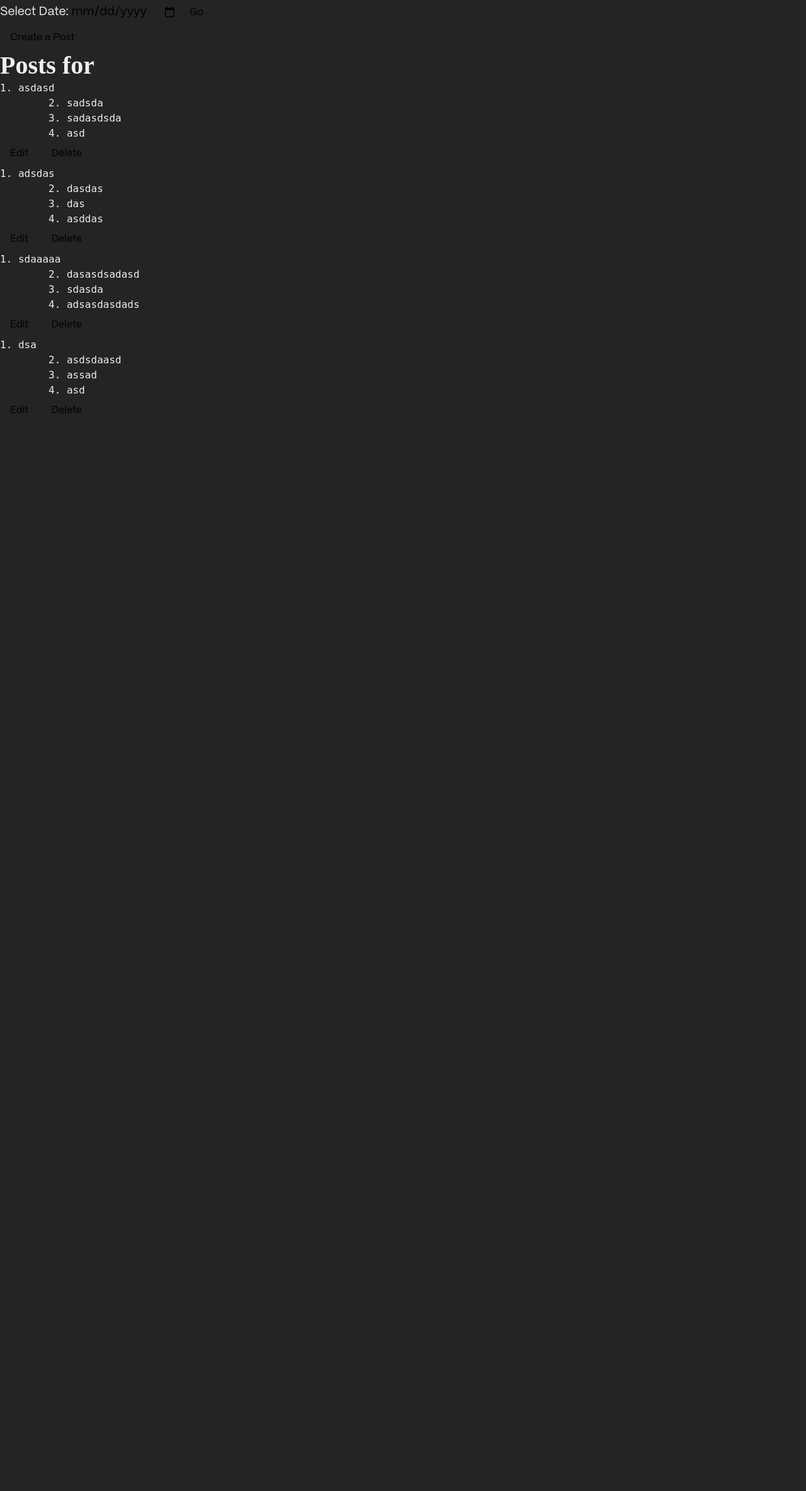
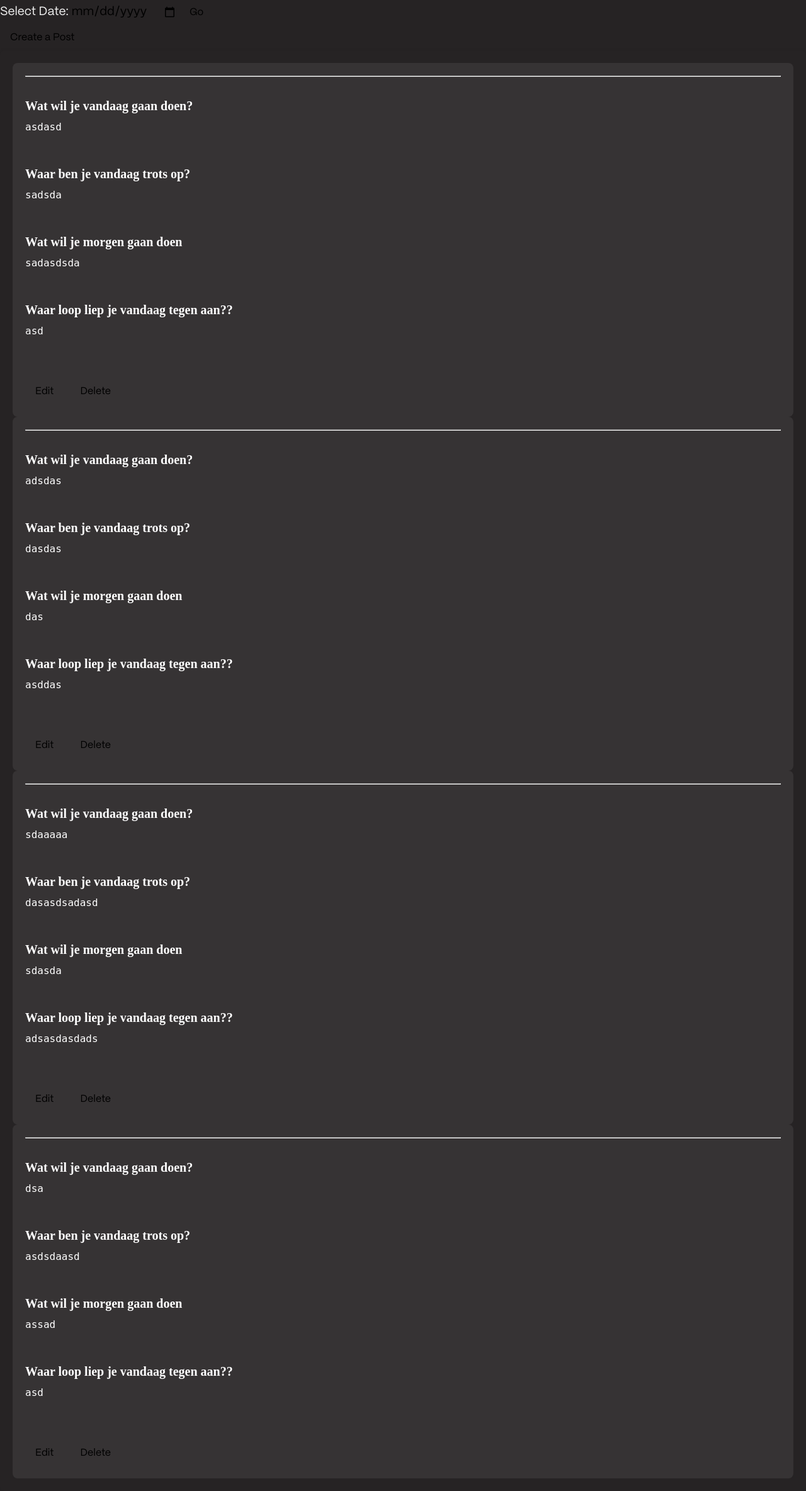
Before and after one commit to MisterAmig0/MONK, a Flask app: template templates/journaling.html in a window 1280 px wide. Shown: the whole page at 63% size. Before the commit the page ends 656 px from the top, so only its background shows below. Run offline with Flask 3, Linux system fonts and the light colour scheme; the template is opened without the code that fills it: values that come from a table or form of the project are taken from there, others are empty; data comes from the database, SQL or seed files in the repository; some web fonts are replaced.

Commit message:
Start post design
Sta

```diff
--- a/app.py
+++ b/app.py
@@ -58,6 +58,9 @@ def journaling():
     selected_date = request.args.get('date', datetime.today().strftime('%Y-%m-%d'))
     selected_date = datetime.strptime(selected_date, '%Y-%m-%d').date()
 
+    # Format day and date
+    formatted_day_date = selected_date.strftime('%A, %d %B')  # Example: "Monday, 05 December 2024"
+
     if request.method == 'POST':
         # Check if a post for the selected date already exists
         existing_post = Post.query.filter_by(user=user, date=selected_date).first()
@@ -88,7 +91,12 @@ def journaling():
 
     # Fetch posts for the selected date
     user_posts = Post.query.filter_by(user=user, date=selected_date).all()
-    return render_template('journaling.html', posts=[post.to_dict() for post in user_posts], selected_date=selected_date)
+    return render_template(
+        'journaling.html',
+        posts=[post.to_dict() for post in user_posts],
+        selected_date=selected_date,
+        formatted_day_date=formatted_day_date  # Pass formatted day and date
+    )
 
 @app.route('/delete_post/<int:post_id>', methods=['POST'])
 def delete_post(post_id):
--- a/static/css/journaling.css
+++ b/static/css/journaling.css
@@ -11,10 +11,10 @@
 }
 
 .modal-content {
+    color: black;
     background-color: #fff;
     margin: 15% auto;
     padding: 20px;
-    border: 1px solid #888;
     width: 50%;
     border-radius: 5px;
     position: relative;
@@ -39,10 +39,59 @@
 
 textarea {
     width: 100%;
-    height: 80px;
+    height: 120px;
     margin-bottom: 10px;
     padding: 10px;
     font-size: 16px;
     border: 1px solid #ccc;
     border-radius: 4px;
 }
+
+
+.divided-journaling {
+    border-bottom: 1px solid black;
+    display: block;
+    margin: 20px 0px;
+}
+
+/* Styling for the post */
+.post-container {
+    border-radius: 7px;
+    padding: 20px;
+    box-shadow: 0px 0px 4px 0px rgba(0, 0, 0, 0.10);
+}
+
+/* Post list */
+.post-list {
+    list-style: none;
+    padding: 0;
+}
+
+.post-item {
+    background-color: #363334;
+    padding: 20px;
+    color: white;
+    border-radius: 8px;
+}
+
+
+
+/* Actions container */
+.post-actions {
+    display: flex;
+    gap: 10px;
+}
+
+.post-section-information {
+    margin: -20px 0px;
+    line-height: 1;
+}
+
+
+@media (max-width: 600px) {
+    .modal-content {
+        width: 90%;
+        margin: 10% auto;
+        padding: 15px;
+    }
+}
--- a/templates/journaling.html
+++ b/templates/journaling.html
@@ -22,49 +22,78 @@
     <div id="modal" class="modal">
         <div class="modal-content">
             <span class="close" id="closeModal">&times;</span>
-            <h2 id="modalTitle">Create Your Journal Entry</h2>
+            <h2 id="modalTitle">Journaling</h2>
             <form id="modalForm" action="/journaling?date={{ selected_date }}" method="post">
                 <input type="hidden" id="editId" name="edit_id">
 
-                <label for="question1">1. What made you happy today?</label>
+                <h3 class="divided-journaling">Ochtend</h3>
+
+                <label for="question1">Wat wil je vandaag gaan doen?</label>
                 <textarea id="question1" name="question1" required></textarea>
 
-                <label for="question2">2. What challenges did you face?</label>
-                <textarea id="question2" name="question2" required></textarea>
+                <h3 class="divided-journaling">Avond</h3>
+                <label for="question2">Waar ben je vandaag trots op?</label>
+                <textarea id="question2" name="question2"></textarea>
 
-                <label for="question3">3. What are you grateful for?</label>
-                <textarea id="question3" name="question3" required></textarea>
+                <label for="question3">Wat wil je morgen gaan doen?</label>
+                <textarea id="question3" name="question3"></textarea>
 
-                <label for="question4">4. What goals do you have for tomorrow?</label>
-                <textarea id="question4" name="question4" required></textarea>
+                <label for="question4">Waar liep je vandaag tegen aan?</label>
+                <textarea id="question4" name="question4"></textarea>
 
                 <button type="submit">Submit</button>
             </form>
         </div>
     </div>
 
-    <h2>Posts for {{ selected_date }}</h2>
-    <ul>
+    <div class="post-container">
+        <ul class="post-list">
             {% for post in posts %}
-        <li>
-            <pre>1. {{ post.question1 }}
-        2. {{ post.question2 }}
-        3. {{ post.question3 }}
-        4. {{ post.question4 }}</pre>
-            <button class="editPost" data-id="{{ post.id }}"
+            <li class="post-item">
+                <div class="header-post">
+                    <p>{{ formatted_day_date }}</p>
+                    <hr>
+                </div>
+
+                <pre class="post-content">
+                    <div class="post-section-information">
+                        <h4>Wat wil je vandaag gaan doen?</h4>
+{{ post.question1 }}
+                    </div>
+                    <div class="post-section-information">
+                        <h4>Waar ben je vandaag trots op?</h4>
+{{ post.question2 }}
+                    </div>
+                    <div class="post-section-information">
+                        <h4>Wat wil je morgen gaan doen</h4>
+{{ post.question3 }}
+                    </div>
+                    <div class="post-section-information">
+                        <h4>Waar loop liep je vandaag tegen aan??</h4>
+{{ post.question4 }}
+                    </div>
+
+                </pre>
+                <div class="post-actions">
+                    <button class="btn edit-post" data-id="{{ post.id }}"
                             data-question1="{{ post.question1 }}"
                             data-question2="{{ post.question2 }}"
                             data-question3="{{ post.question3 }}"
                             data-question4="{{ post.question4 }}">
                         Edit
                     </button>
-            <form action="/delete_post/{{ post.id }}" method="post" style="display:inline;">
-                <button type="submit" onclick="return confirm('Are you sure you want to delete this post?')">Delete</button>
+                    <form action="/delete_post/{{ post.id }}" method="post" class="delete-form">
+                        <button type="submit" class="btn delete-post"
+                                onclick="return confirm('Are you sure you want to delete this post?')">
+                            Delete
+                        </button>
                     </form>
+                </div>
             </li>
-
             {% endfor %}
         </ul>
+    </div>
+
     <script src="/static/js/modals/createPostModal.js" defer></script>
 </body>
 </html>
```
Lines whose indentation alone changed are shown as unchanged.
